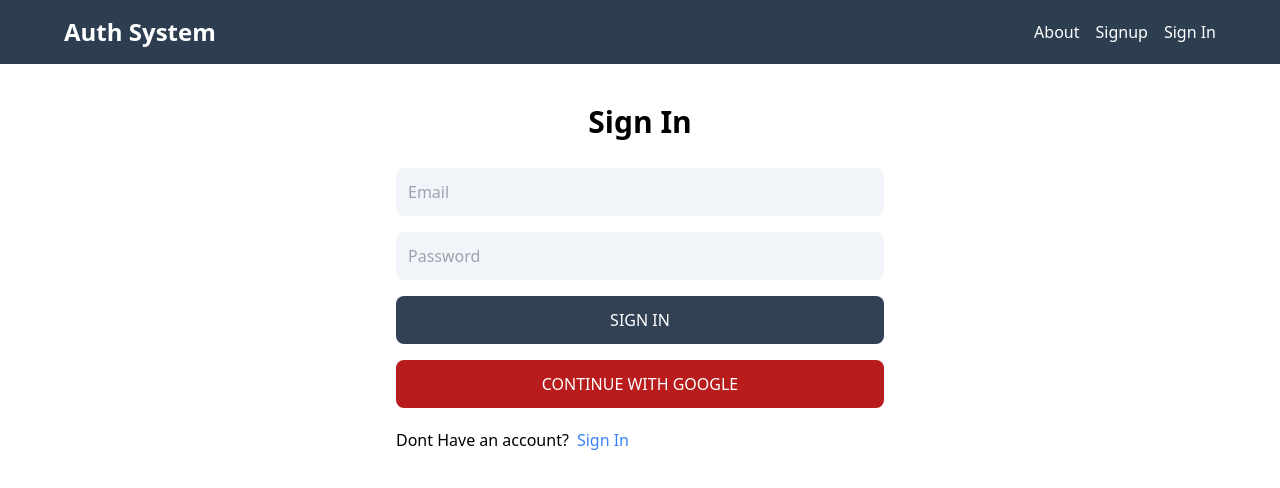
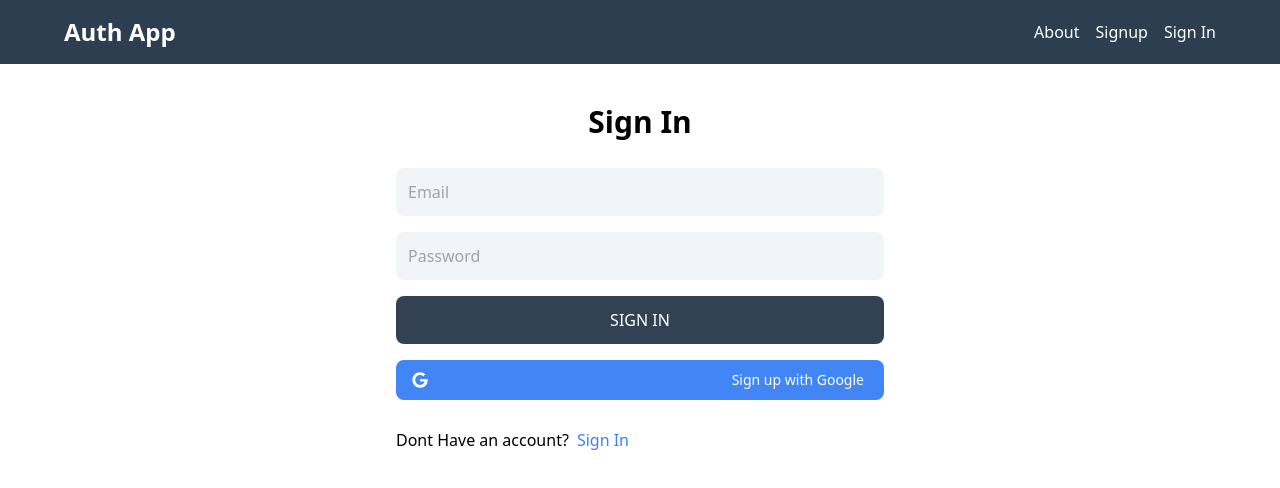
Before and after one commit to ZeeshanMukhtar1/MERN-Auth, a React (Vite) app in the folder client/: page /Signin in a window 1280 px wide. Shown: the top 488 px of the page. Built offline with nearby package versions, Linux system fonts and the light colour scheme; no server answers.

Commit message:
Update header text and Google sign-in button styling

```diff
--- a/client/src/components/Header.jsx
+++ b/client/src/components/Header.jsx
@@ -9,7 +9,7 @@ function Header() {
     <div className="bg-[#2c3e50] ">
       <div className="flex items-center justify-between max-w-6xl py-4 mx-auto">
         <Link to="/">
-          <h1 className="text-2xl font-bold text-white">Auth System</h1>
+          <h1 className="text-2xl font-bold text-white">Auth App</h1>
         </Link>
         <ul className="flex gap-4">
           <li>
--- a/client/src/components/OAuth.jsx
+++ b/client/src/components/OAuth.jsx
@@ -1,3 +1,4 @@
+import React from 'react';
 import { GoogleAuthProvider, signInWithPopup, getAuth } from 'firebase/auth';
 import { app } from '../firebase';
 import { useDispatch } from 'react-redux';
@@ -7,6 +8,7 @@ import { useNavigate } from 'react-router-dom';
 export default function OAuth() {
   const dispatch = useDispatch();
   const navigate = useNavigate();
+
   const handleGoogleClick = async () => {
     try {
       const provider = new GoogleAuthProvider();
@@ -28,16 +30,34 @@ export default function OAuth() {
       dispatch(signInSuccess(data));
       navigate('/');
     } catch (error) {
-      console.log('Could not sign in with google: ', error.message);
+      console.log('Could not sign in with Google: ', error.message);
     }
   };
+
   return (
-    <button
-      type="button"
-      onClick={handleGoogleClick}
-      className="p-3 text-white uppercase bg-red-700 rounded-lg hover:opacity-95"
-    >
-      Continue with google
-    </button>
+    <div className="max-w-lg px-6 sm:px-0">
+      <button
+        type="button"
+        onClick={handleGoogleClick}
+        className="text-white w-full justify-center  bg-[#4285F4] hover:bg-[#4285F4]/90 focus:ring-4 focus:outline-none focus:ring-[#4285F4]/50 font-medium rounded-lg text-sm px-5 py-2.5 text-center inline-flex items-center justify-between dark:focus:ring-[#4285F4]/55 mr-2 mb-2"
+      >
+        <svg
+          className="w-4 h-4 mr-2 -ml-1"
+          aria-hidden="true"
+          focusable="false"
+          data-prefix="fab"
+          data-icon="google"
+          role="img"
+          xmlns="http://www.w3.org/2000/svg"
+          viewBox="0 0 488 512"
+        >
+          <path
+            fill="currentColor"
+            d="M488 261.8C488 403.3 391.1 504 248 504 110.8 504 0 393.2 0 256S110.8 8 248 8c66.8 0 123 24.5 166.3 64.9l-67.5 64.9C258.5 52.6 94.3 116.6 94.3 256c0 86.5 69.1 156.6 153.7 156.6 98.2 0 135-70.4 140.8-106.9H248v-85.3h236.1c2.3 12.7 3.9 24.9 3.9 41.4z"
+          ></path>
+        </svg>
+        Sign up with Google
+      </button>
+    </div>
   );
 }
--- a/client/src/pages/About.jsx
+++ b/client/src/pages/About.jsx
@@ -1,7 +1,25 @@
 import React from 'react';
 
 function About() {
-  return <div>about</div>;
+  return (
+    <div className="p-8 bg-gray-100">
+      <h1 className="mb-4 text-3xl font-bold text-center">About the App</h1>
+      <p className="text-gray-600">
+        This Auth app is the boilerplate for a full-stack app with
+        authentication. It uses Firebase for authentication and Redux for state
+        management. The app is built with Tailwind CSS and uses React Router for
+        routing. The backend is built with Express and uses MongoDB for the
+        database.
+      </p>
+      <p className="mt-4 text-gray-600">
+        You can use this app as a starting point for building your own app with
+        authentication. The app has a simple UI and is easy to customize. Anyone
+        can use this app to build their own app with authentication. The app is
+        open-source and is available on GitHub. Before copying the code, Just
+        give a star to the repo. 😉
+      </p>
+    </div>
+  );
 }
 
 export default About;
```
